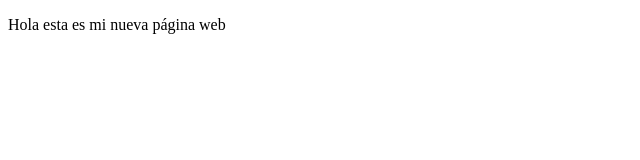
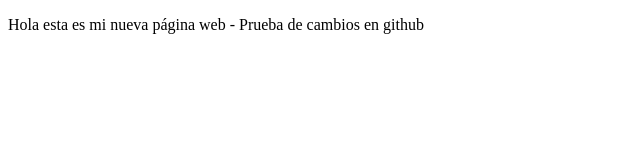
Before and after one commit to sandraldv/ProyectoDemoCursoPrework, a plain HTML site: page index.html in a window 1280 px wide. Shown: the whole page, without its empty margins (0-640 px from the left). Drawn offline with Linux system fonts and the light colour scheme.

Commit message:
Cambios de prueba

```diff
--- a/index.html
+++ b/index.html
@@ -8,7 +8,7 @@
 </head>
 <body>
     <p>
-        Hola esta es mi nueva página web
+        Hola esta es mi nueva página web - Prueba de cambios en github
     </p>
 </body>
 </html>
```
